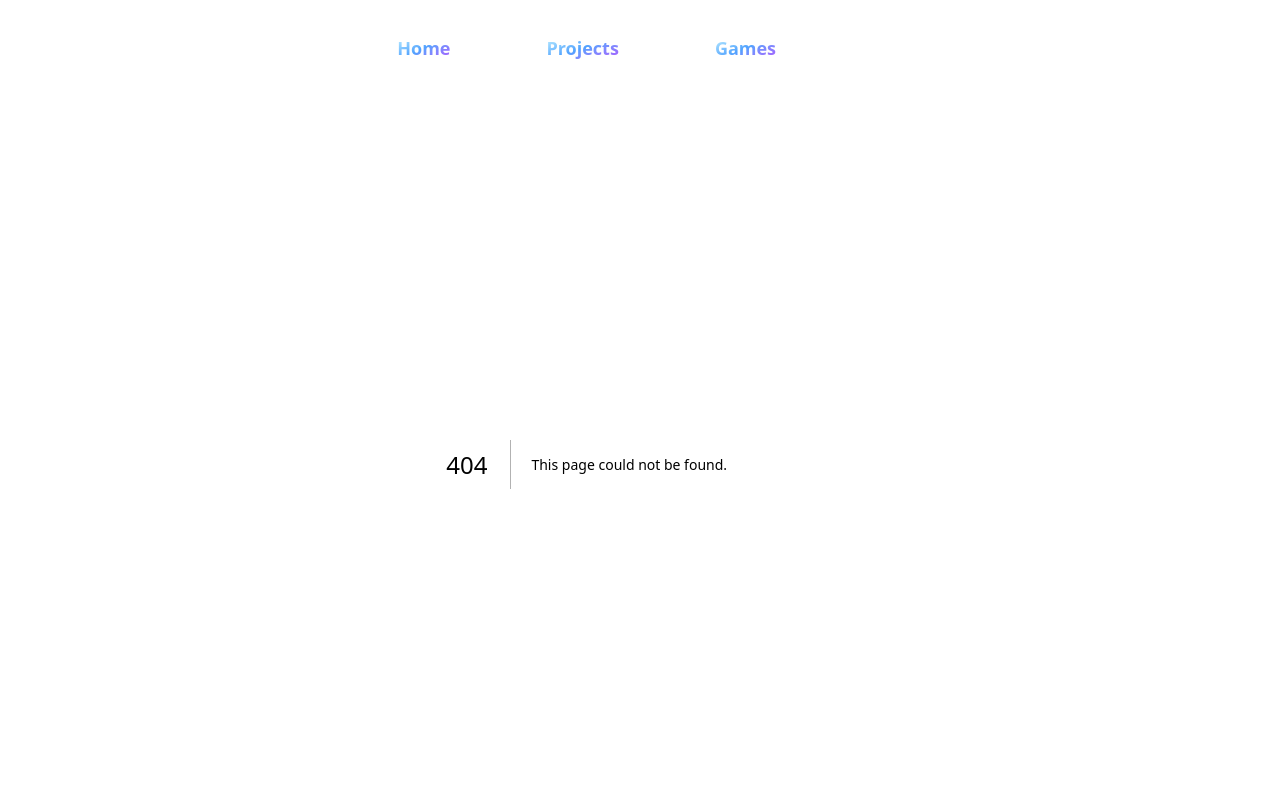
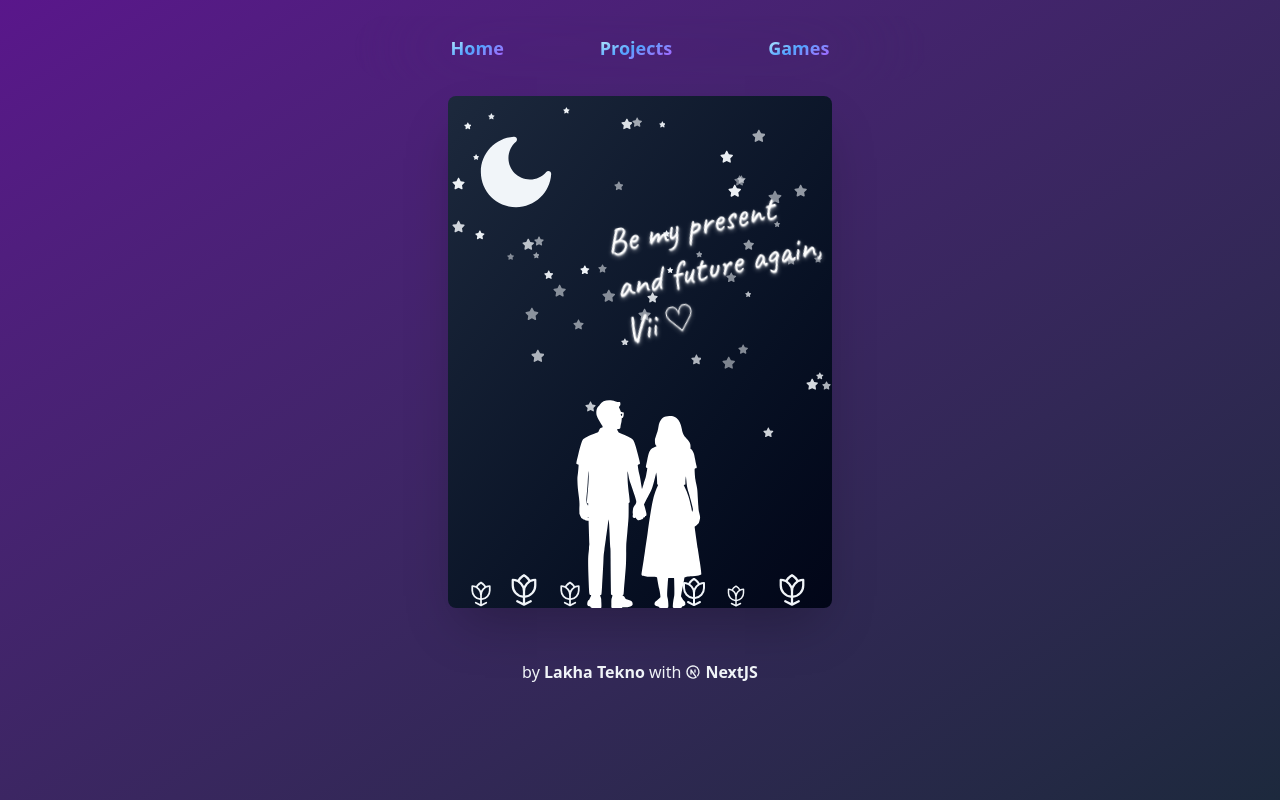
Before and after one commit to lakhatekno/personal-portofolio, a Next.js app: page /games/for-valen in a window 1280 px wide. Before the commit this address had no page. Shown: the top 800 px of the page. Built offline with nearby package versions, Linux system fonts and the light colour scheme.

Commit message:
Misc. Gift Card?

```diff
--- /dev/null
+++ b/app/games/for-valen/page.tsx
@@ -0,0 +1,7 @@
+import ToValen from "@/components/ui/games/ToValen";
+
+export default function ForValen() {
+  return (
+    <ToValen />
+  )
+}
--- a/app/games/page.tsx
+++ b/app/games/page.tsx
@@ -1,7 +1,6 @@
 export default function Games() {
   return (
-    <div>
-      Games Page
+    <div className="flex flex-col gap-8">
     </div>
   )
 }
--- a/app/globals.css
+++ b/app/globals.css
@@ -2,6 +2,7 @@
 
 @theme inline {
   --font-sans: var(--font-open-sans);
+  --font-caveat: var(--font-caveat);
 }
 
 html {
--- a/app/layout.tsx
+++ b/app/layout.tsx
@@ -1,5 +1,5 @@
 import type { Metadata } from 'next';
-import { Open_Sans } from 'next/font/google';
+import { Caveat, Open_Sans } from 'next/font/google';
 import './globals.css';
 
 // Component Imports
@@ -9,6 +9,12 @@ import Footer from '@/components/layout/Footer';
 const openSans = Open_Sans({
 	variable: '--font-open-sans',
 	subsets: ['latin'],
+});
+
+const caveat = Caveat({
+	subsets: ['latin'],
+	weight: ['400', '700'],
+	variable: '--font-caveat'
 });
 
 export const metadata: Metadata = {
@@ -23,13 +29,11 @@ export default function RootLayout({
 }>) {
 	return (
 		<html lang="en">
-			<body className={`${openSans.variable} antialiased bg-gradient-to-br from-purple-900 to-slate-800 w-11/12 md:4/5 mx-auto`}>
-        <Header />
-        <main className='h-full'>
-          {children}
-        </main>
+			<body className={`${openSans.variable} ${caveat.variable} antialiased bg-gradient-to-br from-purple-900 to-slate-800 w-11/12 md:4/5 mx-auto`}>
+				<Header />
+				<main className="h-full">{children}</main>
 				<Footer />
-      </body>
+			</body>
 		</html>
 	);
 }
--- /dev/null
+++ b/components/ui/games/ToValen.tsx
@@ -0,0 +1,96 @@
+"use client";
+
+import React, { useState, useEffect } from 'react';
+import Image from 'next/image';
+
+// 1. Import the icons you chose from react-icons
+import { AiFillMoon } from "react-icons/ai";
+import { FaStar } from 'react-icons/fa';
+import { PiFlowerTulip } from 'react-icons/pi';
+import Couple from '@/src/icons/couple.svg'
+
+// Star type definition remains the same
+interface Star {
+  id: number;
+  top: string;
+  left: string;
+  size: number;
+  animationDelay: string;
+}
+
+export default function ToValen() {
+  const [stars, setStars] = useState<Star[]>([]);
+  const starCount = 50;
+
+  useEffect(() => {
+    const newStars: Star[] = [];
+    for (let i = 0; i < starCount; i++) {
+      newStars.push({
+        id: i,
+        top: `${Math.random() * 65}%`,
+        left: `${Math.random() * 100}%`,
+        size: Math.random() * 8 + 6, // Adjusted size for react-icons
+        animationDelay: `${Math.random() * 5}s`,
+      });
+    }
+    setStars(newStars);
+  }, []);
+
+  const flowers = [
+    { left: '5%', size: 28 }, { left: '15%', size: 36 },
+    { left: '28%', size: 28 }, { left: '60%', size: 32 },
+    { left: '72%', size: 24 }, { left: '85%', size: 36 },
+  ];
+
+  return (
+    <div className="relative w-full max-w-sm mx-auto rounded-lg aspect-[3/4] overflow-hidden bg-gradient-to-br from-slate-800 to-slate-950 bg-transparent shadow-2xl mt-8">
+
+      {/* Stars - Now using FaStar */}
+      {stars.map((star) => (
+        <FaStar
+          key={star.id}
+          size={star.size}
+          className="absolute text-slate-100 animate-pulse"
+          style={{
+            top: star.top,
+            left: star.left,
+            animationDelay: star.animationDelay,
+          }}
+        />
+      ))}
+
+      {/* Moon - Now using AiFillMoon */}
+      <AiFillMoon
+        size={90}
+        className="absolute top-[6%] left-[6%] text-slate-100"
+      />
+
+      {/* The Text - No changes here */}
+      <p className="absolute top-1/5 left-1/4 translate-x-1/3 -rotate-12 font-caveat text-white text-3xl md:text-4xl text-left leading-tight text-shadow-md text-shadow-slate-50/50">
+        Be my present<br />
+        and future again,<br />
+        Vii ♡
+      </p>
+
+      {/* The Couple - Now using BsPeopleFill */}
+      <Image
+        src={Couple}
+        height={250}
+        alt='Couple'
+        className="absolute -bottom-6 left-1/2 -translate-x-1/2"
+      />
+
+      {/* Flowers - Now using GiTulip */}
+      {flowers.map((flower, index) => (
+        <PiFlowerTulip
+          key={index}
+          size={flower.size}
+          className="absolute bottom-0 text-slate-100"
+          style={{
+            left: flower.left,
+          }}
+        />
+      ))}
+    </div>
+  );
+};
```
Also changed, not shown: src/icons/couple.svg (added).
